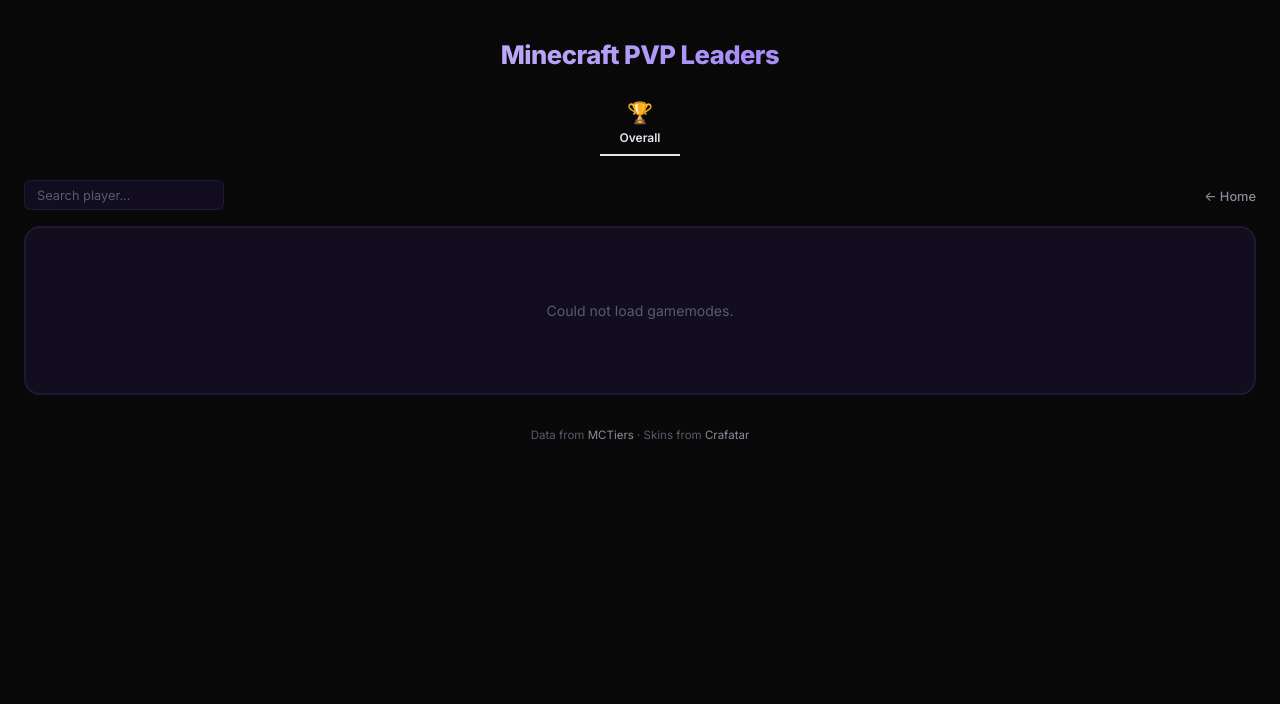
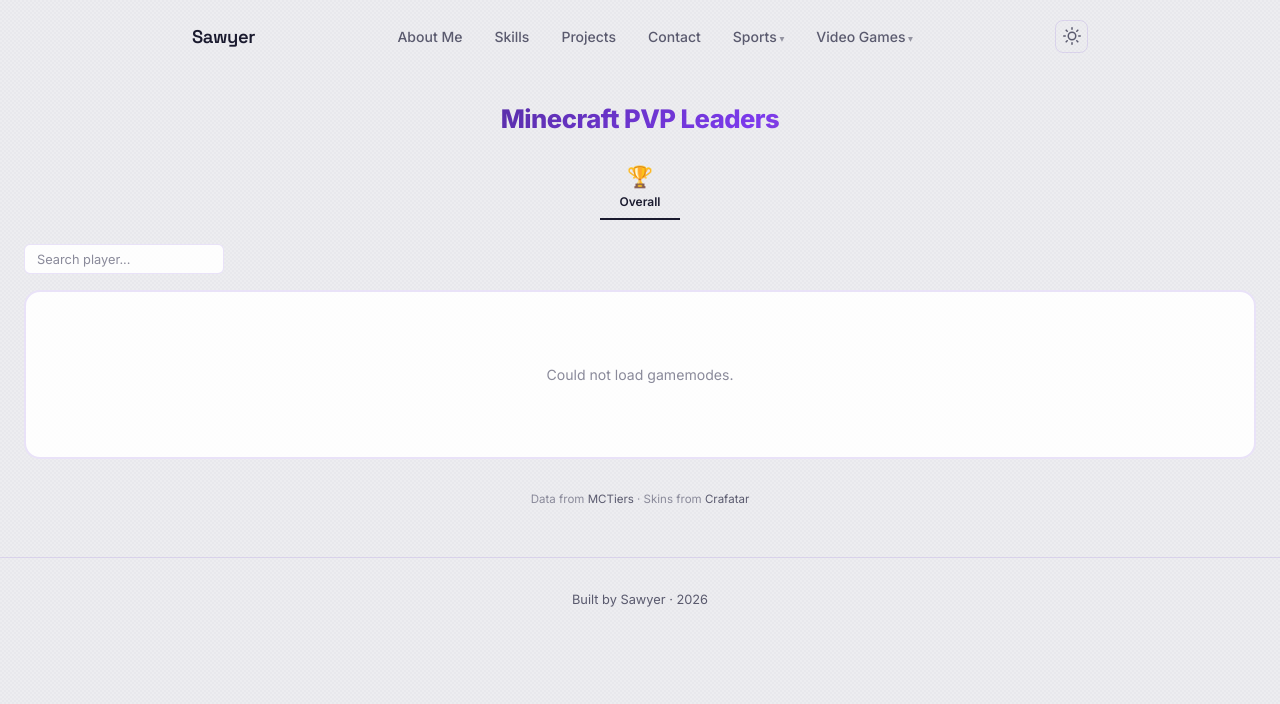
Before and after one commit to Soy-sauce30/portfolio-site, a PHP site: page /leaderboard.php in a window 1280 px wide. Shown: the top 704 px of the page. Run offline with PHP 8.4, Linux system fonts and the light colour scheme.

Commit message:
Add shared header/footer to baseball and leaderboard pages, add light/dark mode to leaderboard, fix homepage links
- Include header.php and footer.php in baseball.php and leaderboard.php
- Load style.css + Space Grotesk font on subpages for shared nav styles
- Add light mode CSS variable overrides to leaderboard.css
- Add theme init script and theme.js to leaderboard.php
- Update nav logo to link to / and section links to /#about etc.
- Remove standalone back-links and theme toggle from subpages (now in header)
- Guard typing effect in script.js for pages without hero section

Co-Authored-By: Claude Opus 4.6 <noreply@anthropic.com>

```diff
--- a/header.php
+++ b/header.php
@@ -1,12 +1,12 @@
 <!-- Navigation -->
   <nav class="nav" id="nav">
     <div class="nav-container">
-      <a href="#" class="nav-logo">Sawyer</a>
+      <a href="/" class="nav-logo">Sawyer</a>
       <ul class="nav-links">
-        <li><a href="#about">About Me</a></li>
-        <li><a href="#skills">Skills</a></li>
-        <li><a href="#projects">Projects</a></li>
-        <li><a href="#contact">Contact</a></li>
+        <li><a href="/#about">About Me</a></li>
+        <li><a href="/#skills">Skills</a></li>
+        <li><a href="/#projects">Projects</a></li>
+        <li><a href="/#contact">Contact</a></li>
         <li class="nav-dropdown">
           <a href="#" class="nav-dropdown-toggle">Sports</a>
           <ul class="nav-dropdown-menu">
--- a/leaderboard.css
+++ b/leaderboard.css
@@ -23,6 +23,74 @@
   --t4-bg: rgba(20, 14, 35, 0.9);
   --t5: rgba(20, 14, 35, 0.9);
   --t5-bg: rgba(20, 14, 35, 0.9);
+}
+
+/* =========================================
+   Light Mode Overrides
+   ========================================= */
+[data-theme="light"] {
+  --bg: #f5f5f7;
+  --card: rgba(255, 255, 255, 0.9);
+  --row: rgba(245, 242, 255, 0.9);
+  --row-hover: rgba(235, 230, 250, 0.95);
+  --border: rgba(140, 100, 220, 0.18);
+  --fg: #1a1a2e;
+  --muted: #5a5a6e;
+  --dim: #8a8a9a;
+
+  --t1: #b8860b;
+  --t1-bg: rgba(255, 235, 180, 0.5);
+  --t2: #6b6b6b;
+  --t2-bg: rgba(220, 220, 230, 0.5);
+  --t3: #cd6600;
+  --t3-bg: rgba(255, 220, 180, 0.5);
+  --t4: rgba(255, 255, 255, 0.9);
+  --t4-bg: rgba(255, 255, 255, 0.9);
+  --t5: rgba(255, 255, 255, 0.9);
+  --t5-bg: rgba(255, 255, 255, 0.9);
+}
+
+[data-theme="light"] body::before {
+  background:
+    repeating-conic-gradient(#e8e8ec 0% 25%, #ededf0 0% 50%) 0 0 / 4px 4px,
+    linear-gradient(145deg, #f0f0f4 0%, #e8e8ec 30%, #f2f0f0 50%, #eaeaee 70%, #f0eeec 100%);
+}
+
+[data-theme="light"] .page-title {
+  background: linear-gradient(135deg, #1a1a2e 0%, #7c3aed 60%, #b8860b 100%);
+  -webkit-background-clip: text;
+  background-clip: text;
+}
+
+[data-theme="light"] ::selection { background: rgba(124, 58, 237, 0.2); color: #7c3aed; }
+
+[data-theme="light"] .tier-hdr.t1 { color: #b8860b; border-color: rgba(184, 134, 11, 0.3); }
+[data-theme="light"] .tier-hdr.t2 { color: #6b6b6b; border-color: rgba(107, 107, 107, 0.25); }
+[data-theme="light"] .tier-hdr.t3 { color: #cd6600; border-color: rgba(205, 102, 0, 0.3); }
+
+[data-theme="light"] .tier-hdr.t1 + .tier-rows { border-color: rgba(184, 134, 11, 0.3); }
+[data-theme="light"] .tier-hdr.t2 + .tier-rows { border-color: rgba(107, 107, 107, 0.25); }
+[data-theme="light"] .tier-hdr.t3 + .tier-rows { border-color: rgba(205, 102, 0, 0.3); }
+
+[data-theme="light"] .tr-row {
+  border-bottom-color: rgba(0, 0, 0, 0.06);
+}
+
+[data-theme="light"] .ov-row {
+  border-bottom-color: rgba(0, 0, 0, 0.06);
+}
+
+[data-theme="light"] .ov-rank.gold { color: #b8860b; }
+[data-theme="light"] .ov-rank.silver { color: #6b6b6b; }
+[data-theme="light"] .ov-rank.bronze { color: #cd6600; }
+
+[data-theme="light"] .tier-sub-label {
+  background: rgba(0, 0, 0, 0.03);
+  border-bottom-color: rgba(0, 0, 0, 0.06);
+}
+
+[data-theme="light"] .search-wrap input {
+  background: rgba(255, 255, 255, 0.9);
 }
 
 *, *::before, *::after { margin: 0; padding: 0; box-sizing: border-box; }
--- a/leaderboard.php
+++ b/leaderboard.php
@@ -6,12 +6,18 @@
   <title>Minecraft PvP Leaderboard</title>
   <link rel="preconnect" href="https://fonts.googleapis.com">
   <link rel="preconnect" href="https://fonts.gstatic.com" crossorigin>
-  <link href="https://fonts.googleapis.com/css2?family=Inter:wght@400;500;600;700;800&display=swap" rel="stylesheet">
+  <link href="https://fonts.googleapis.com/css2?family=Inter:wght@300;400;500;600;700;800&family=Space+Grotesk:wght@400;500;600;700&display=swap" rel="stylesheet">
+  <link rel="stylesheet" href="style.css">
   <link rel="stylesheet" href="leaderboard.css">
+  <script>
+    (function(){var t=localStorage.getItem('theme')||(window.matchMedia('(prefers-color-scheme:light)').matches?'light':'dark');document.documentElement.setAttribute('data-theme',t)})();
+  </script>
 </head>
 <body>
 
-  <div class="wrap">
+  <?php include 'header.php'; ?>
+
+  <div class="wrap" style="padding-top: 5rem;">
 
     <h1 class="page-title">Minecraft PVP Leaders</h1>
 
@@ -32,9 +38,6 @@
       </div>
       <div class="search-wrap">
         <input type="text" id="playerSearch" placeholder="Search player..." autocomplete="off">
-      </div>
-      <div class="info-right">
-        <a href="index.html" class="back-link">&larr; Home</a>
       </div>
     </div>
 
@@ -63,6 +66,10 @@
 
   </div>
 
+  <?php include 'footer.php'; ?>
+
+  <script src="script.js"></script>
   <script src="leaderboard.js"></script>
+  <script src="theme.js"></script>
 </body>
 </html>
--- a/script.js
+++ b/script.js
@@ -14,6 +14,7 @@ let charIndex = 0;
 let isDeleting = false;
 const typedEl = document.getElementById('typedText');
 
+if (typedEl) {
   function type() {
     const current = phrases[phraseIndex];
 
@@ -40,6 +41,7 @@ function type() {
   }
 
   setTimeout(type, 1000);
+}
 
 /* =========================================
    Nav Dropdowns (click to toggle)
```
Also changed, not shown: baseball.php (+8 -7 lines). Lines whose indentation alone changed are shown as unchanged.
